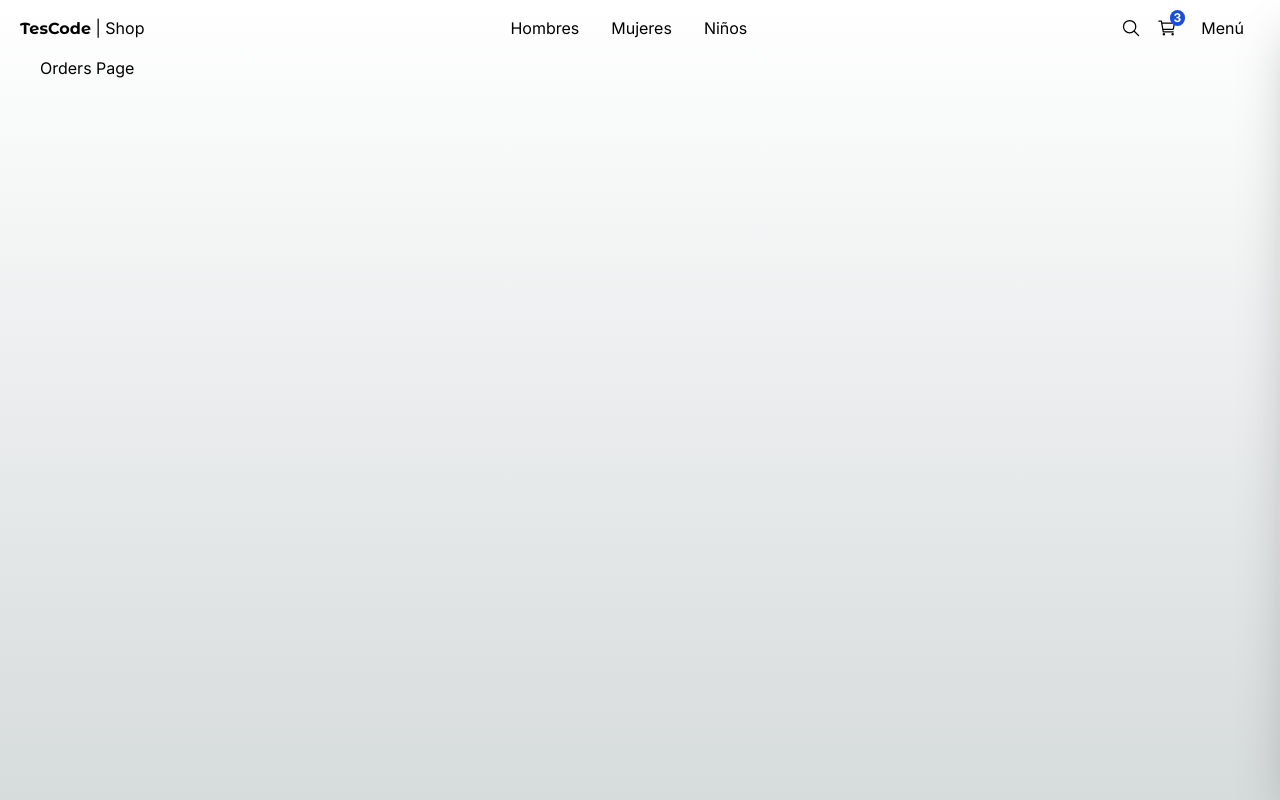
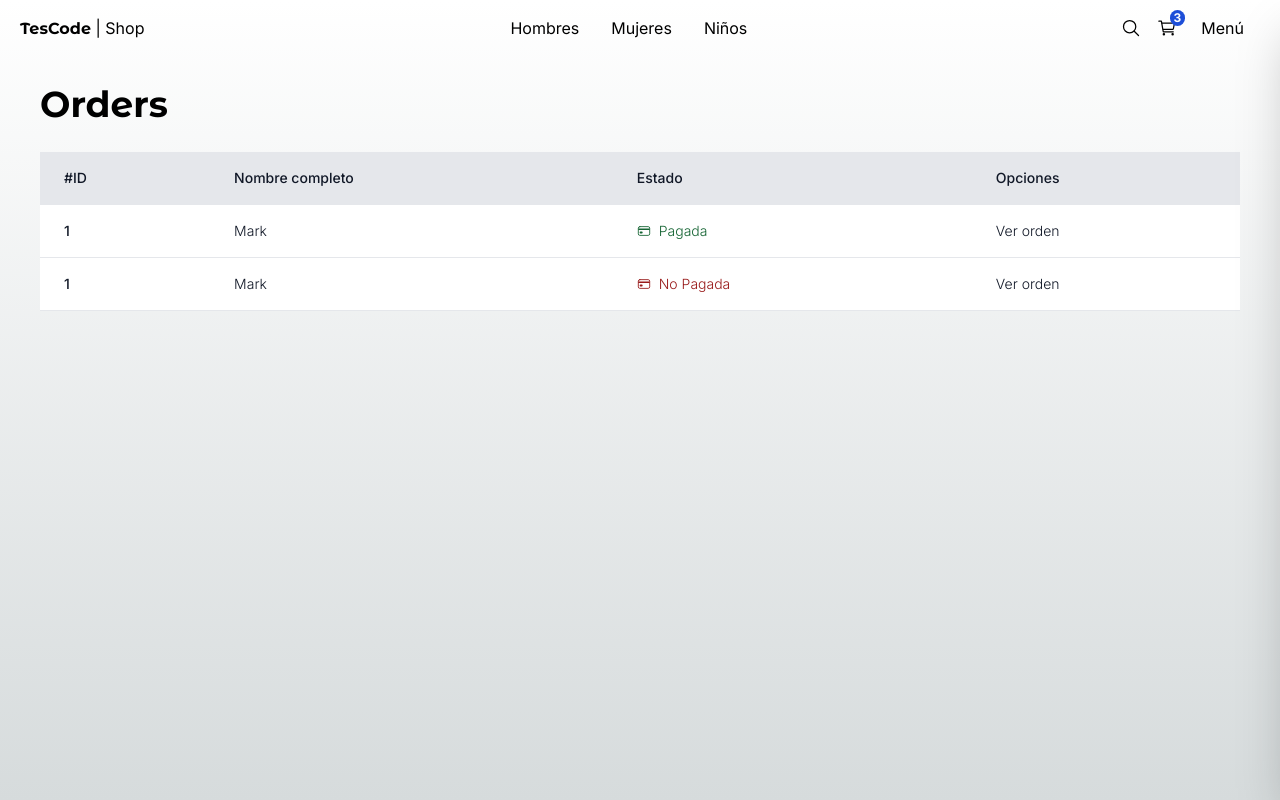
Before and after one commit to AlexisFlores17/E-shop, a Next.js app: page /orders in a window 1280 px wide. Built offline with nearby package versions, Linux system fonts and the light colour scheme.

Commit message:
feat: :art: Orders Page
Implementacion de la pagina de Orders , una tabla

```diff
--- a/src/app/(shop)/orders/page.tsx
+++ b/src/app/(shop)/orders/page.tsx
@@ -1,8 +1,77 @@
+// https://tailwindcomponents.com/component/hoverable-table
+import { Title } from '@/components';
 
-export default function OrdersPage() {
+import Link from 'next/link';
+import { IoCardOutline } from 'react-icons/io5';
+
+export default function OrderPage() {
   return (
-    <div>
-      <h1>Orders Page</h1>
-    </div>
+    <>
+      <Title title="Orders" />
+
+      <div className="mb-10">
+        <table className="min-w-full">
+          <thead className="bg-gray-200 border-b">
+            <tr>
+              <th scope="col" className="text-sm font-medium text-gray-900 px-6 py-4 text-left">
+                #ID
+              </th>
+              <th scope="col" className="text-sm font-medium text-gray-900 px-6 py-4 text-left">
+                Nombre completo
+              </th>
+              <th scope="col" className="text-sm font-medium text-gray-900 px-6 py-4 text-left">
+                Estado
+              </th>
+              <th scope="col" className="text-sm font-medium text-gray-900 px-6 py-4 text-left">
+                Opciones
+              </th>
+            </tr>
+          </thead>
+          <tbody>
+
+            <tr className="bg-white border-b transition duration-300 ease-in-out hover:bg-gray-100">
+
+              <td className="px-6 py-4 whitespace-nowrap text-sm font-medium text-gray-900">1</td>
+              <td className="text-sm text-gray-900 font-light px-6 py-4 whitespace-nowrap">
+                Mark
+              </td>
+              <td className="flex items-center text-sm  text-gray-900 font-light px-6 py-4 whitespace-nowrap">
+
+                <IoCardOutline className="text-green-800" />
+                <span className='mx-2 text-green-800'>Pagada</span>
+
+              </td>
+              <td className="text-sm text-gray-900 font-light px-6 ">
+                <Link href="/orders/123" className="hover:underline">
+                  Ver orden
+                </Link>
+              </td>
+
+            </tr>
+
+            <tr className="bg-white border-b transition duration-300 ease-in-out hover:bg-gray-100">
+
+              <td className="px-6 py-4 whitespace-nowrap text-sm font-medium text-gray-900">1</td>
+              <td className="text-sm text-gray-900 font-light px-6 py-4 whitespace-nowrap">
+                Mark
+              </td>
+              <td className="flex items-center text-sm  text-gray-900 font-light px-6 py-4 whitespace-nowrap">
+
+                <IoCardOutline className="text-red-800" />
+                <span className='mx-2 text-red-800'>No Pagada</span>
+
+              </td>
+              <td className="text-sm text-gray-900 font-light px-6 ">
+                <Link href="/orders/123" className="hover:underline">
+                  Ver orden
+                </Link>
+              </td>
+
+            </tr>
+
+          </tbody>
+        </table>
+      </div>
+    </>
   );
 }
```
